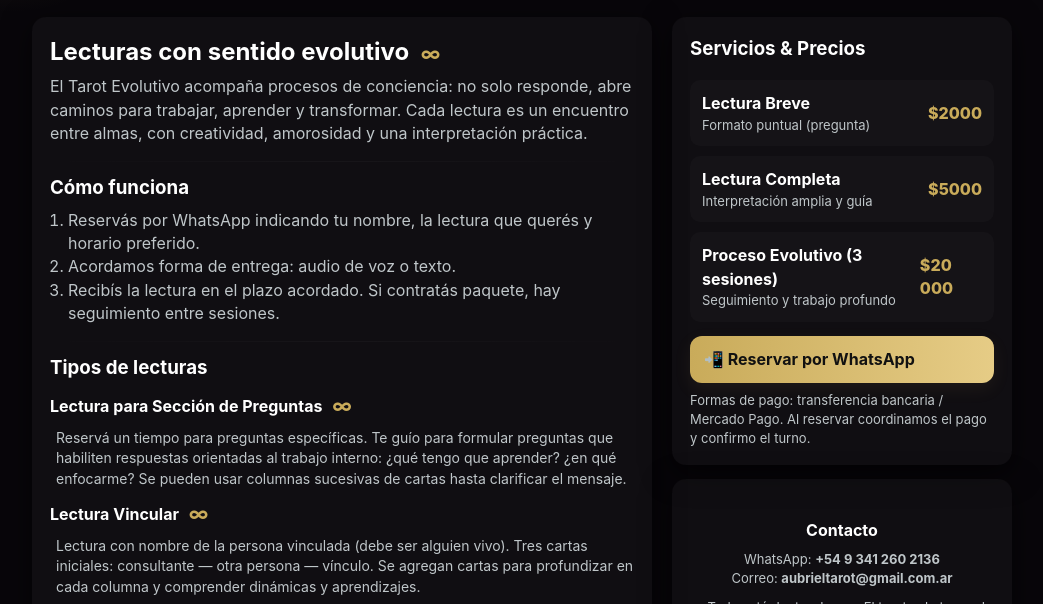
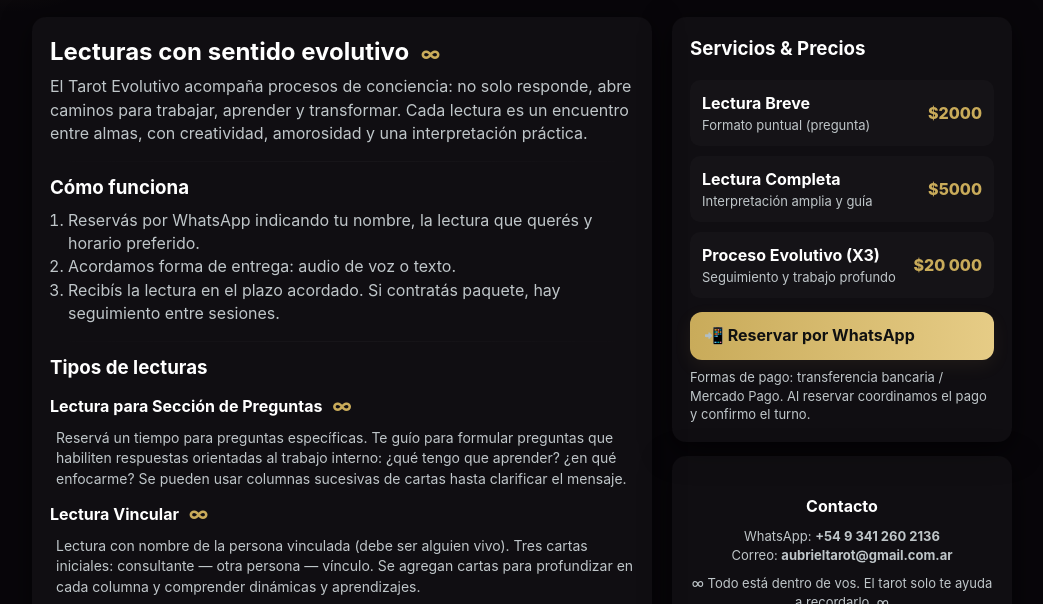
Before and after one commit to aubrieltarot-afk/Aubriel-Tarot, a plain HTML site: page index.html in a window 1280 px wide. Shown: the part 166-770 px from the top of the page, without its empty margins (118-1161 px from the left). Drawn offline with Linux system fonts and the light colour scheme.

Commit message:
Update index.html

```diff
--- a/index.html
+++ b/index.html
@@ -151,7 +151,7 @@
           <ul class="services" aria-label="Servicios y precios">
             <li class="service"><div><strong>Lectura Breve</strong><div class="small">Formato puntual (pregunta)</div></div><div class="price">$2000</div></li>
             <li class="service"><div><strong>Lectura Completa</strong><div class="small">Interpretación amplia y guía</div></div><div class="price">$5000</div></li>
-            <li class="service"><div><strong>Proceso Evolutivo (3 sesiones)</strong><div class="small">Seguimiento y trabajo profundo</div></div><div class="price">$20 000</div></li>
+            <li class="service"><div><strong>Proceso Evolutivo (X3)</strong><div class="small">Seguimiento y trabajo profundo</div></div><div class="price">$20 000</div></li>
           </ul>
 
           <div style="margin-top:14px" class="contact-list">
```
